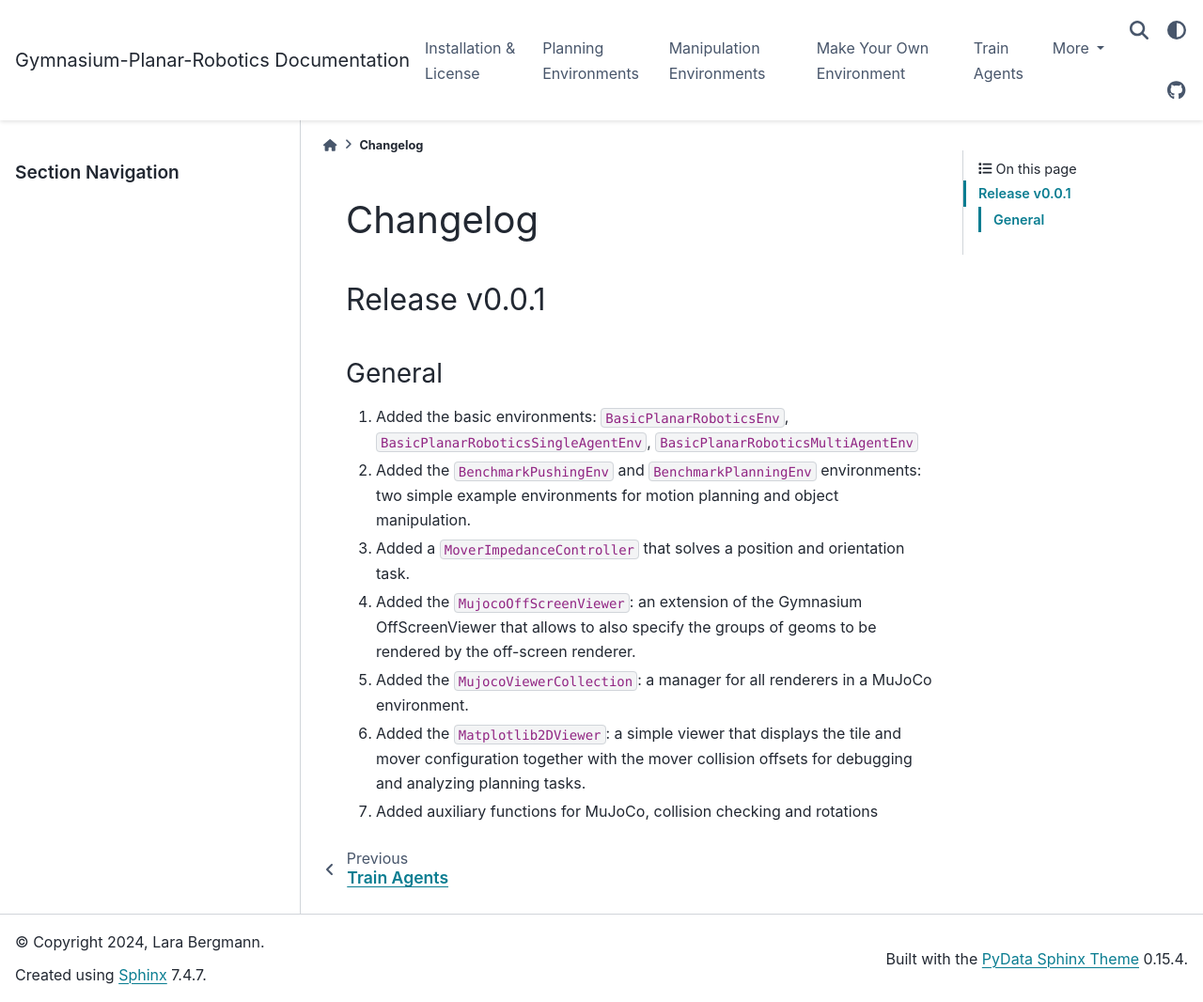
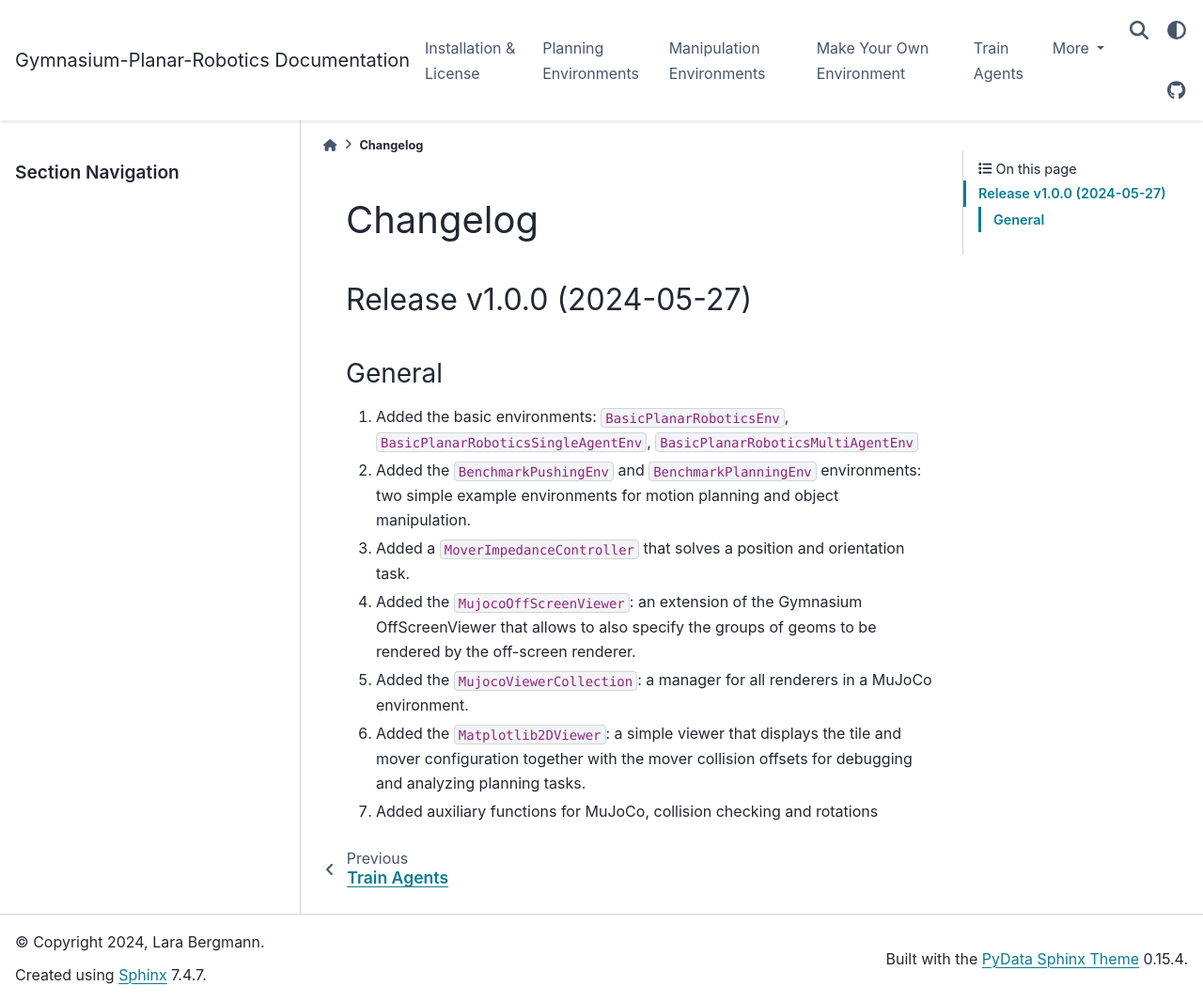
Before and after one commit to ubi-coro/gymnasium-planar-robotics, a Sphinx documentation site: the page built from docs/changelog.rst, in a window 1280 px wide and 1066 px high. Shown: the whole window at 94% size. Built offline with Sphinx 7.4.7 and the PyData theme 0.15.4, drawn with Linux system fonts in a browser that asks for light colours.

Commit message:
v1.0.0: update changelog

```diff
--- a/docs/changelog.rst
+++ b/docs/changelog.rst
@@ -1,8 +1,8 @@
 Changelog
 =========
 
-Release v0.0.1
---------------
+Release v1.0.0 (2024-05-27)
+---------------------------
 
 General
 ^^^^^^^
--- a/gymnasium_planar_robotics/__init__.py
+++ b/gymnasium_planar_robotics/__init__.py
@@ -1,4 +1,4 @@
-__version__ = '0.0.1'
+__version__ = '1.0.0'
 
 from gymnasium.envs.registration import register
 
```
